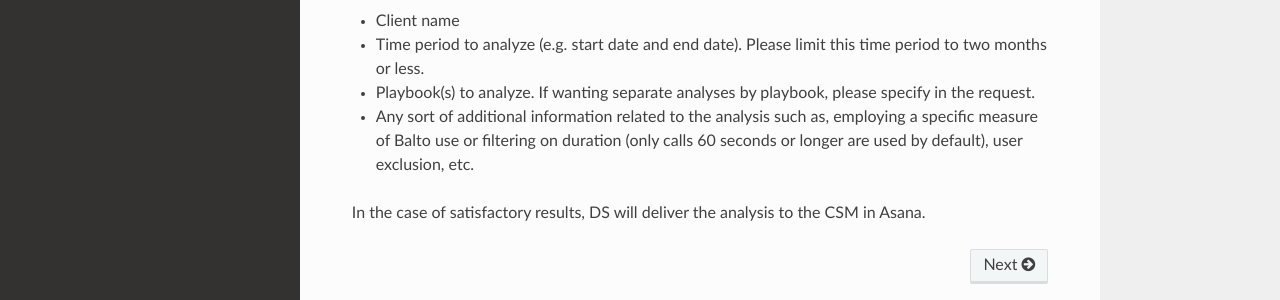
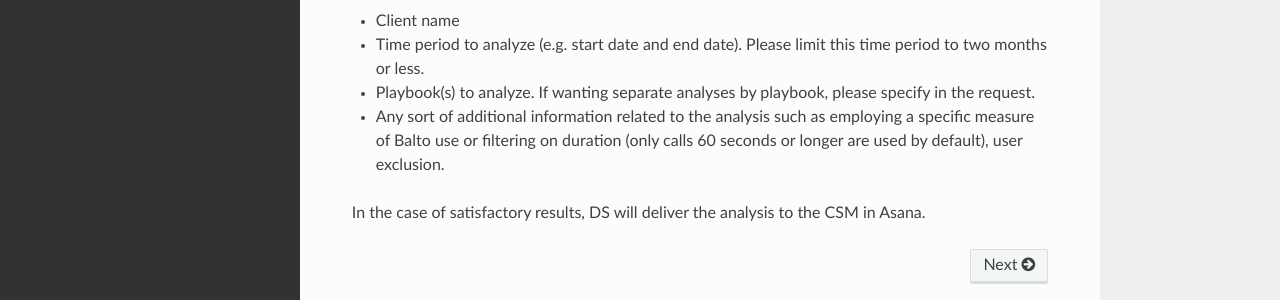
Before and after one commit to ryanvolkert/csm-impact-docs, an MkDocs documentation site: the page built from docs/index.md, in a window 1280 px wide and 900 px high, scrolled down 865 px. Shown: the part 522-822 px from the top of the window. Built offline with MkDocs 1.6.1, drawn with Linux system fonts in a browser that asks for light colours; nearby versions of some CDN libraries.

Commit message:
minor changes

```diff
--- a/docs/index.md
+++ b/docs/index.md
@@ -38,7 +38,7 @@ Fill out a card in the Data Science Work Requests Asana board with the following
 - Client name
 - Time period to analyze (e.g. start date and end date). Please limit this time period to two months or less.
 - Playbook(s) to analyze. If wanting separate analyses by playbook, please specify in the request.
-- Any sort of additional information related to the analysis such as, employing a specific measure of Balto use or filtering on duration (only calls 60 seconds or longer are used by default),
-user exclusion, etc.
+- Any sort of additional information related to the analysis such as employing a specific measure of Balto use or filtering on duration (only calls 60 seconds or longer are used by default),
+user exclusion.
 
 In the case of satisfactory results, DS will deliver the analysis to the CSM in Asana.
```
